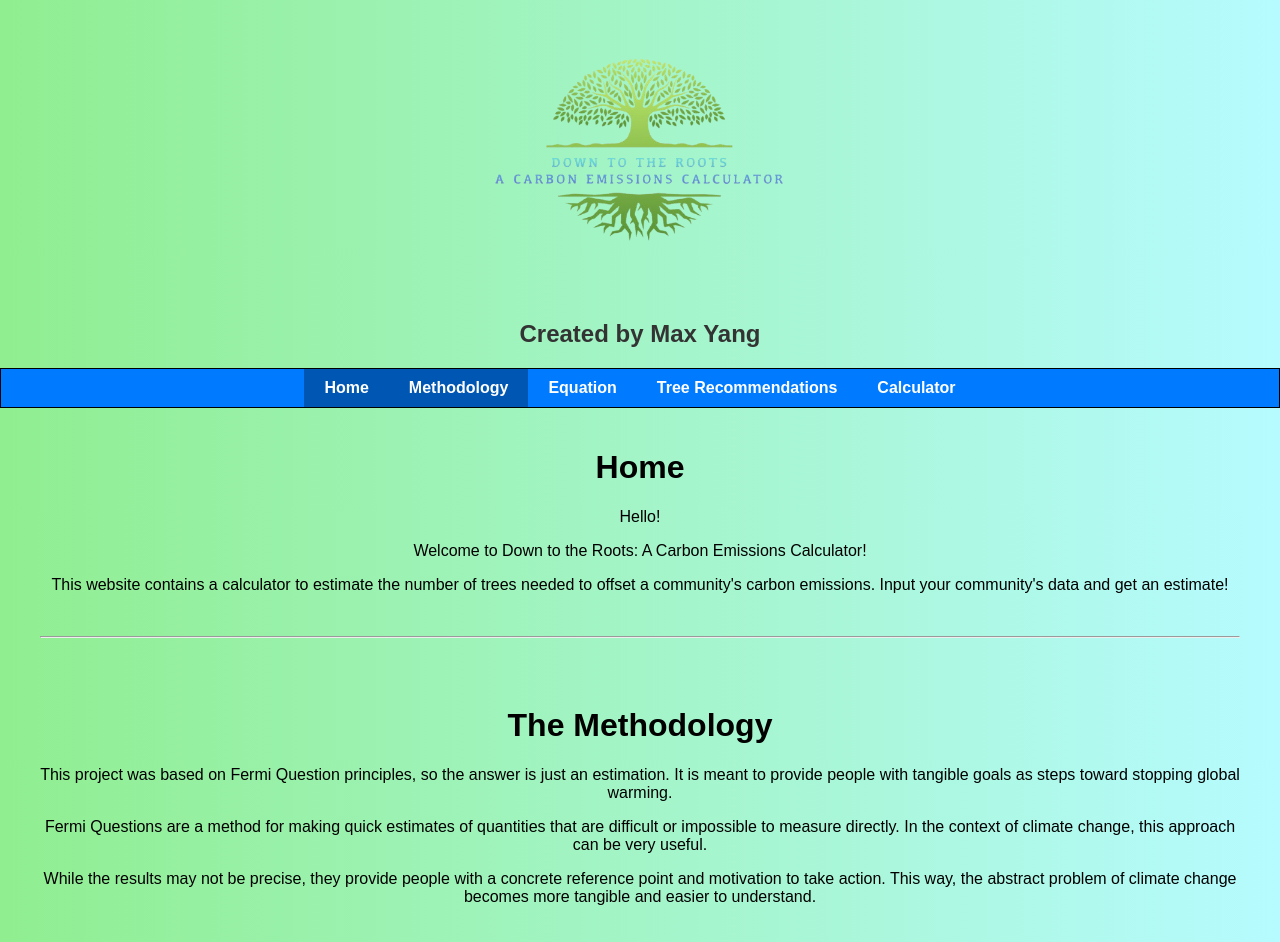
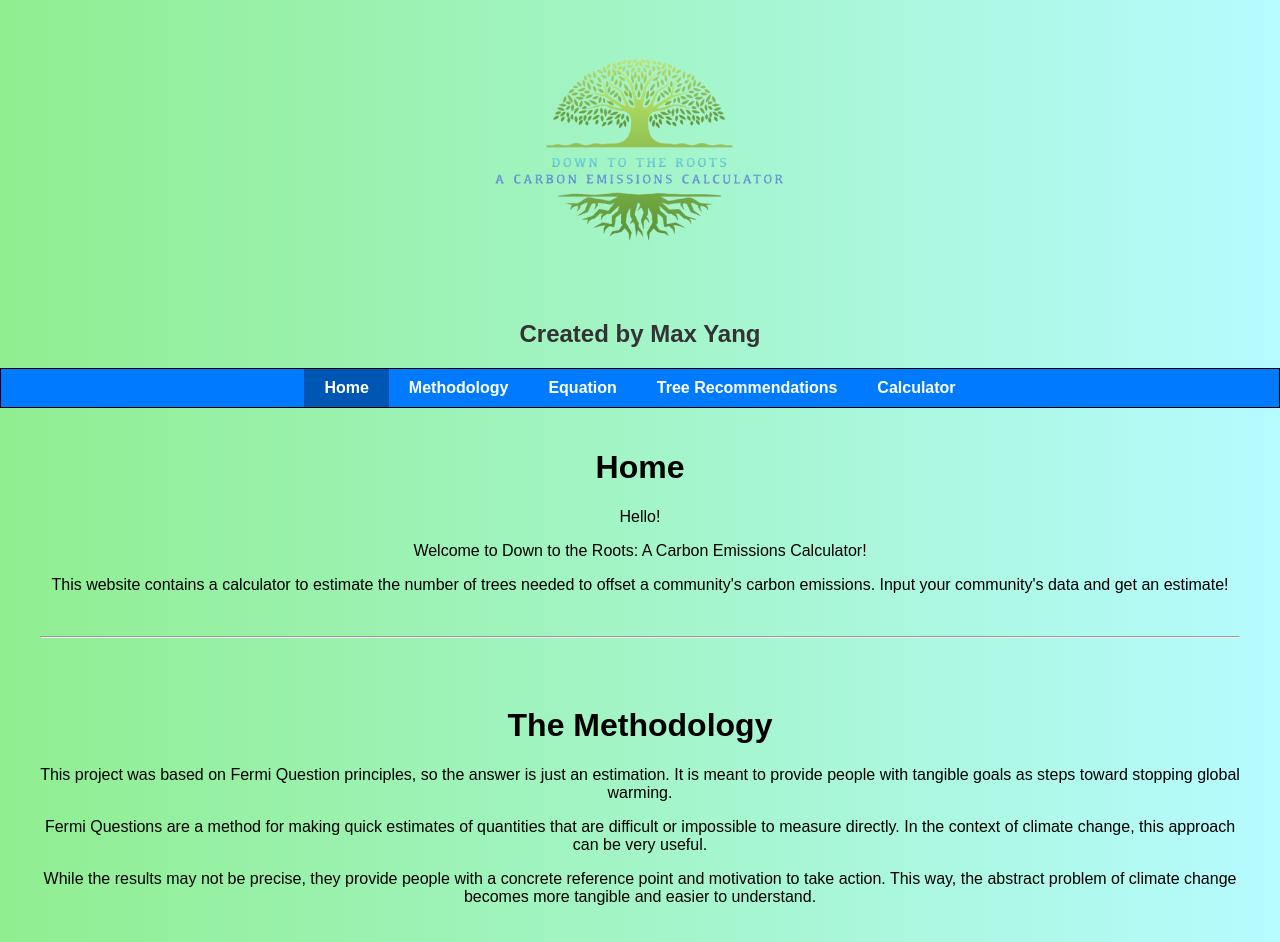
Before and after one commit to DowntotheRoots/Carbon-Emissions-Calculator, a plain HTML site: page index.html in a window 1280 px wide. Drawn offline with Linux system fonts and the light colour scheme.

Commit message:
Update index.html

```diff
--- a/index.html
+++ b/index.html
@@ -104,7 +104,7 @@
 <body>
     <ul class="tabs">
         <li data-tab-target="#home" class="active tab">Home</li>
-        <li data-tab-target="#methodology" class="active tab">Methodology</li>
+        <li data-tab-target="#methodology" class="tab">Methodology</li>
         <li data-tab-target="#equation" class="tab">Equation</li>
         <li data-tab-target="#recommendations" class="tab">Tree Recommendations</li>
         <li data-tab-target="#calculator" class="tab">Calculator</li>
```
